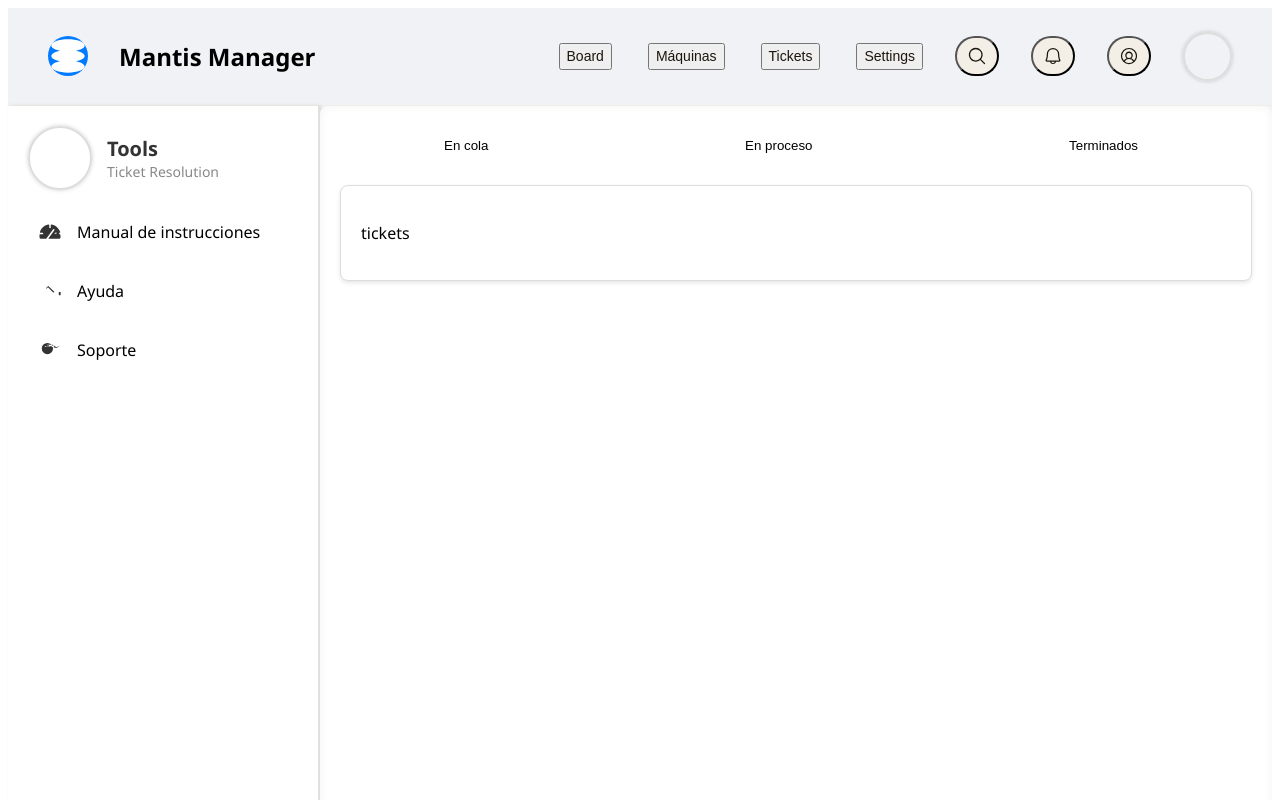
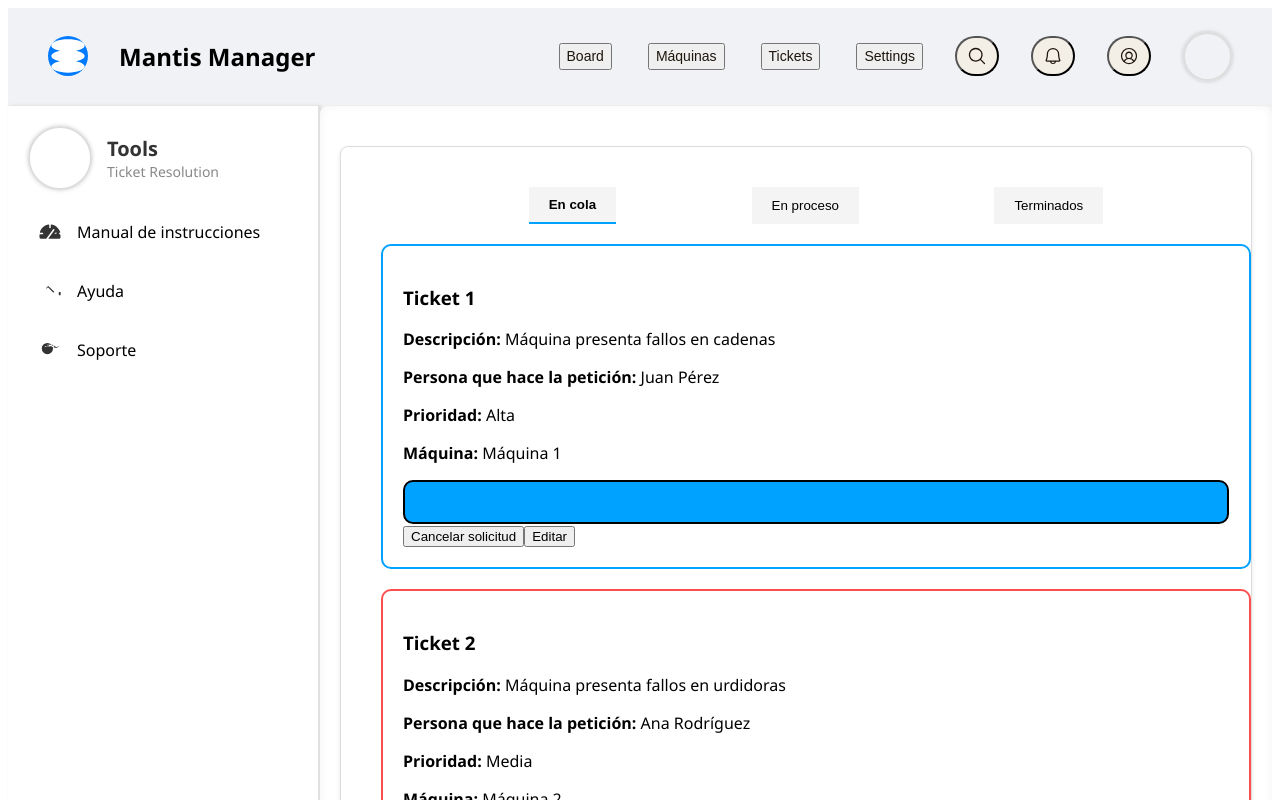
Before and after one commit to jmartinezgr/Mantis-Manager, a React (Vite) app in the folder client/Electron-interface/src/renderer/: page / in a window 1280 px wide. Both pictures are taken after a click on the button "Tickets". Shown: the top 800 px of the page. Built offline with nearby package versions, Linux system fonts and the light colour scheme.

Commit message:
feat: agregar funciones para editar y eliminar tickets
Se añadió formulario para la edición de tickets y se implementó un de eliminación con modal de confirmación.

```diff
--- a/client/Electron-interface/package.json
+++ b/client/Electron-interface/package.json
@@ -20,7 +20,8 @@
   "dependencies": {
     "@electron-toolkit/preload": "^3.0.1",
     "@electron-toolkit/utils": "^3.0.0",
-    "electron-updater": "^6.1.7"
+    "electron-updater": "^6.1.7",
+    "react-beautiful-dnd": "^13.1.1"
   },
   "devDependencies": {
     "@electron-toolkit/eslint-config": "^1.0.2",
--- a/client/Electron-interface/src/renderer/src/components/Layout/mainContent.jsx
+++ b/client/Electron-interface/src/renderer/src/components/Layout/mainContent.jsx
@@ -1,4 +1,5 @@
 import React, { useState } from 'react';
+import TicketsBoard from '../TicketsContent/TicketBoard'
 
 const MainContent = ({activeTab}) => {
   // Estado para controlar qué contenido se muestra
@@ -12,29 +13,12 @@ const MainContent = ({activeTab}) => {
   return (
     <main className="main-content">
       <div className="tabs">
-        <button
-          className={`tab-button ${activeTab === 'queue' ? 'active' : ''}`}
-          onClick={() => handleTabClick('queue')}
-        >
-          En cola
-        </button>
-        <button
-          className={`tab-button ${activeTab === 'processing' ? 'active' : ''}`}
-          onClick={() => handleTabClick('processing')}
-        >
-          En proceso
-        </button>
-        <button
-          className={`tab-button ${activeTab === 'completed' ? 'active' : ''}`}
-          onClick={() => handleTabClick('completed')}
-        >
-          Terminados
-        </button>
+
       </div>
       <div className="content-box">
         {activeTab === 'board' && <p>board</p>}
         {activeTab === 'maquinas' && <p>maquinas</p>}
-        {activeTab === 'tickets' && <p>tickets</p>}
+        {activeTab === 'tickets' && <TicketsBoard/>}
         {activeTab === 'settings' && <p>settings</p>}
 
 
--- /dev/null
+++ b/client/Electron-interface/src/renderer/src/components/TicketsContent/Tarjeta.jsx
@@ -0,0 +1,89 @@
+import React, { useState } from "react";
+import './Tickets.css';
+
+const TicketCard = ({ ticket, onCancel, onEdit }) => {
+  const [isEditing, setIsEditing] = useState(false);
+  const [editedTicket, setEditedTicket] = useState(ticket);
+
+  const handleEditChange = (e) => {
+    const { name, value } = e.target;
+    setEditedTicket({
+      ...editedTicket,
+      [name]: value
+    });
+  };
+
+  const handleEditSubmit = (e) => {
+    e.preventDefault();
+    onEdit(editedTicket);
+    setIsEditing(false);
+  };
+
+  return (
+    <div className="ticket-card" style={{ borderColor: ticket.color }}>
+      <h3>Ticket {ticket.id}</h3>
+      {isEditing ? (
+        <form onSubmit={handleEditSubmit}>
+          <label>
+            Descripción:
+            <input
+              type="text"
+              name="description"
+              value={editedTicket.description}
+              onChange={handleEditChange}
+            />
+          </label>
+          <label>
+            Persona que hace la petición:
+            <input
+              type="text"
+              name="person"
+              value={editedTicket.person}
+              onChange={handleEditChange}
+            />
+          </label>
+          <label>
+            Prioridad:
+            <select
+              name="priority"
+              value={editedTicket.priority}
+              onChange={handleEditChange}
+            >
+              <option value="Alta">Alta</option>
+              <option value="Media">Media</option>
+              <option value="Baja">Baja</option>
+              <option value="N/A">N/A</option>
+            </select>
+          </label>
+          <label>
+            Máquina:
+            <input
+              type="text"
+              name="machine"
+              value={editedTicket.machine}
+              onChange={handleEditChange}
+            />
+          </label>
+          <button type="submit">Guardar cambios</button>
+          <button type="button" onClick={() => setIsEditing(false)}>Cancelar edición</button>
+        </form>
+      ) : (
+        <>
+          <p><strong>Descripción:</strong> {ticket.description}</p>
+          <p><strong>Persona que hace la petición:</strong> {ticket.person}</p>
+          <p><strong>Prioridad:</strong> {ticket.priority}</p>
+          <p><strong>Máquina:</strong> {ticket.machine}</p>
+          <div className="ticket-card" style={{ backgroundColor: ticket.color }}></div>
+          <button className="cancel-button" onClick={() => onCancel(ticket.id)}>
+            Cancelar solicitud
+          </button>
+          <button className="edit-button" onClick={() => setIsEditing(true)}>
+            Editar
+          </button>
+        </>
+      )}
+    </div>
+  );
+};
+
+export default TicketCard;
--- /dev/null
+++ b/client/Electron-interface/src/renderer/src/components/TicketsContent/TicketBoard.jsx
@@ -0,0 +1,70 @@
+import React, { useState } from "react";
+import TicketCard from "./Tarjeta";
+import './Tickets.css';
+
+const TicketBoard = () => {
+  const [selectedTab, setSelectedTab] = useState("En cola");
+
+  const [ticketsData, setTicketsData] = useState({
+    "En cola": [
+      { id: 1, description: "Máquina presenta fallos en cadenas", priority: "Alta", person: "Juan Pérez", machine: "Máquina 1", color: "#00a2ff" },
+      { id: 2, description: "Máquina presenta fallos en urdidoras", priority: "Media", person: "Ana Rodríguez", machine: "Máquina 2", color: "#ff4d4d" }
+    ],
+    "En proceso": [
+      { id: 3, description: "Máquina presenta fallos en motor", priority: "Baja", person: "Carlos Sánchez", machine: "Máquina 3", color: "#c7e600" }
+    ],
+    "Terminados": [
+      { id: 4, description: "Reparación completada", priority: "N/A", person: "Equipo de mantenimiento", machine: "Máquina 1", color: "#4caf50" }
+    ]
+  });
+
+  // Función para manejar la cancelación de un ticket
+  const handleCancel = (ticketId) => {
+    const updatedTickets = ticketsData[selectedTab].filter(ticket => ticket.id !== ticketId);
+    setTicketsData({
+      ...ticketsData,
+      [selectedTab]: updatedTickets
+    });
+  };
+
+  // Función para manejar la edición de un ticket
+  const handleEdit = (editedTicket) => {
+    const updatedData = { ...ticketsData };
+    Object.keys(updatedData).forEach((tab) => {
+      updatedData[tab] = updatedData[tab].map(ticket =>
+        ticket.id === editedTicket.id ? editedTicket : ticket
+      );
+    });
+    setTicketsData(updatedData);
+  };
+
+  // Cambia la pestaña seleccionada
+  const handleTabClick = (tab) => {
+    setSelectedTab(tab);
+  };
+
+  return (
+    <div className="ticket-board">
+      {/* Pestañas */}
+      <div className="tabs">
+        <button className={selectedTab === "En cola" ? "active" : ""} onClick={() => handleTabClick("En cola")}>En cola</button>
+        <button className={selectedTab === "En proceso" ? "active" : ""} onClick={() => handleTabClick("En proceso")}>En proceso</button>
+        <button className={selectedTab === "Terminados" ? "active" : ""} onClick={() => handleTabClick("Terminados")}>Terminados</button>
+      </div>
+
+      {/* Renderizar las tarjetas de tickets según la pestaña seleccionada */}
+      <div className="ticket-list">
+        {ticketsData[selectedTab].map(ticket => (
+          <TicketCard
+            key={ticket.id}
+            ticket={ticket}
+            onCancel={handleCancel}
+            onEdit={handleEdit}
+          />
+        ))}
+      </div>
+    </div>
+  );
+};
+
+export default TicketBoard;
--- /dev/null
+++ b/client/Electron-interface/src/renderer/src/components/TicketsContent/Tickets.css
@@ -0,0 +1,69 @@
+.ticket-board {
+    width: 100%;
+    padding: 20px;
+  }
+
+  .tabs {
+    display: flex;
+    justify-content: space-around;
+    margin-bottom: 20px;
+  }
+
+  .tabs button {
+    padding: 10px 20px;
+    border: none;
+    background-color: #f4f4f4;
+    cursor: pointer;
+  }
+
+  .tabs button.active {
+    border-bottom: 2px solid #00a2ff;
+    font-weight: bold;
+  }
+
+  .ticket-list {
+    display: flex;
+    flex-direction: column;
+    gap: 20px;
+  }
+
+  .ticket-card {
+    border: 2px solid;
+    padding: 20px;
+    border-radius: 10px;
+    position: relative;
+  }
+  .Alta{
+    border: 2px solid;
+    padding: 20px;
+    border-radius: 10px;
+    position: relative;
+    color:red;
+  }
+  .Baja{
+    border: 2px solid;
+    padding: 20px;
+    border-radius: 10px;
+    position: relative;
+    color:#00a2ff;
+
+  }
+  .Media{
+    border: 2px solid;
+    padding: 20px;
+    border-radius: 10px;
+    position: relative;
+    color:yellow;
+  }
+
+
+
+
+  .ticket-color {
+    width: 50px;
+    height: 50px;
+    position: absolute;
+    top: 10px;
+    right: 10px;
+    border-radius: 5px;
+  }
```
Also changed, not shown: 1 other file (tests, documents, lock files or other folders).
